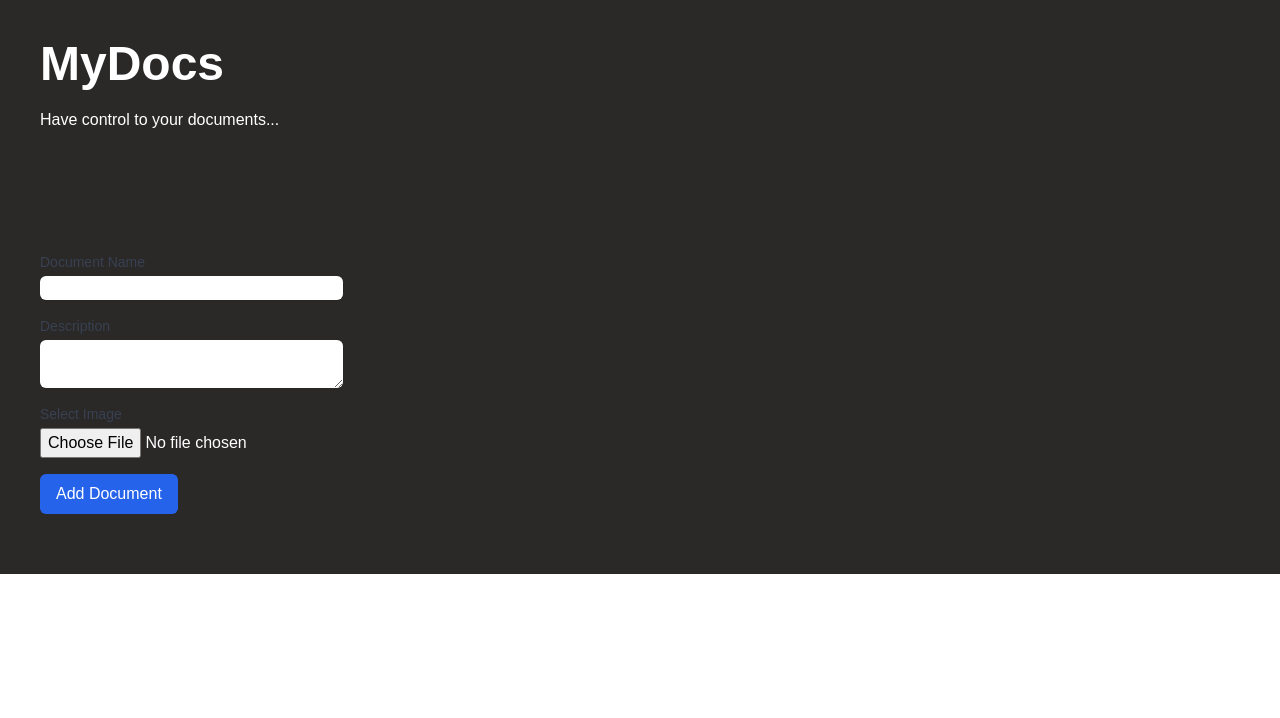
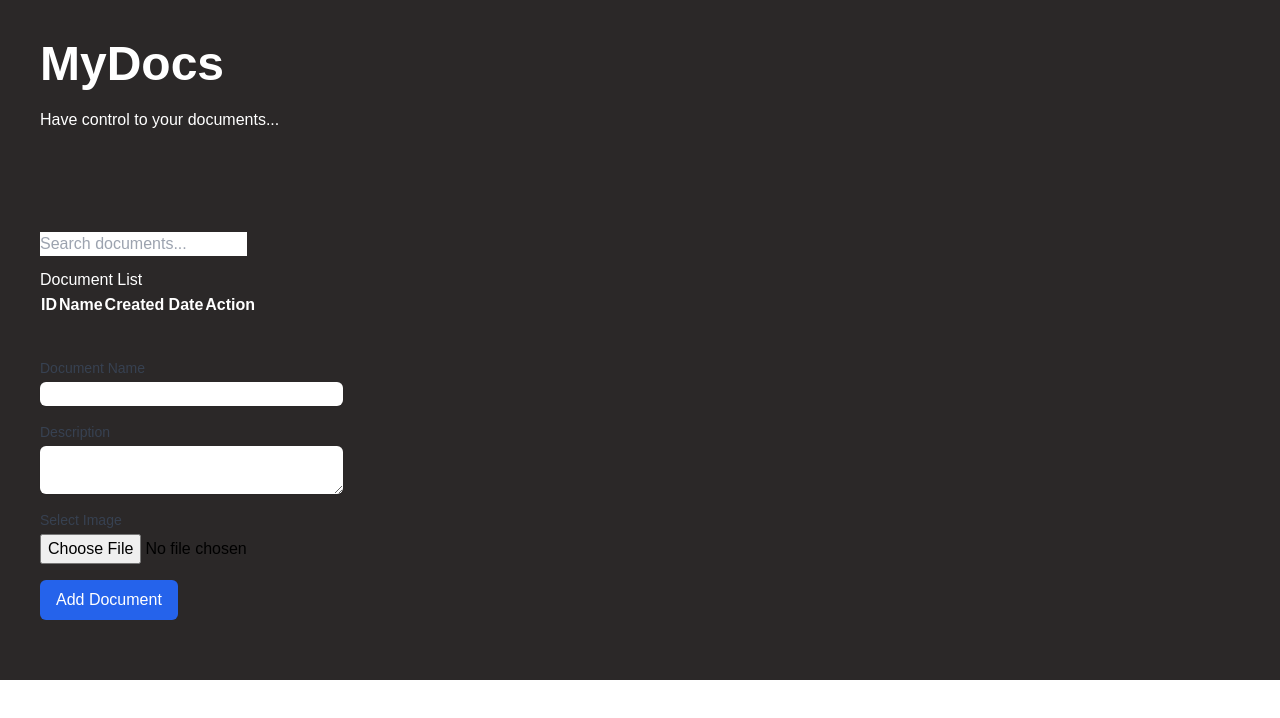
Before and after one commit to rk11machaba/documents-management, a Next.js app: page / in a window 1280 px wide. Shown: the top 718 px of the page. Built offline with nearby package versions, Linux system fonts and the light colour scheme.

Commit message:
add view docs page

```diff
--- a/app/page.tsx
+++ b/app/page.tsx
@@ -1,5 +1,6 @@
 import Image from "next/image";
 import Link from "next/link";
+import Documents from '@/components/documents'
 import AddDoc from '@/components/add_document';
 
 export default function Home() {
@@ -12,6 +13,7 @@ export default function Home() {
           <p className="pb-20">
             Have control to your documents...
           </p>
+          <Documents/>
           <AddDoc/>
         </div>
       </div>
--- a/components/add_document.tsx
+++ b/components/add_document.tsx
@@ -64,7 +64,7 @@ const AddDocument: React.FC = () => {
                 </label>
                 <input
                     type="text"
-                    className="block w-full mt-1 border-gray-300 rounded-md shadow-sm focus:ring-indigo-500 focus:border-indigo-500"
+                    className="block w-full mt-1 text-black border-gray-300 rounded-md shadow-sm focus:ring-indigo-500 focus:border-indigo-500"
                     id="documentName"
                     value={documentName}
                     onChange={handleDocumentNameChange}
@@ -73,7 +73,7 @@ const AddDocument: React.FC = () => {
                     Description
                 </label>
                 <textarea
-                    className="block w-full mt-1 border-gray-300 rounded-md shadow-sm focus:ring-indigo-500 focus:border-indigo-500"
+                    className="text-black block w-full mt-1 border-gray-300 rounded-md shadow-sm focus:ring-indigo-500 focus:border-indigo-500"
                     id="description"
                     value={description}
                     onChange={handleDescriptionChange}
@@ -83,7 +83,7 @@ const AddDocument: React.FC = () => {
                 </label>
                 <input
                     type="file"
-                    className="block w-full mt-1"
+                    className="text-black block w-full mt-1"
                     id="image"
                     onChange={handleImageChange}
                 />
--- /dev/null
+++ b/components/documents.tsx
@@ -0,0 +1,134 @@
+'use client';
+import React, { useState, useEffect } from 'react';
+
+interface Document {
+    id: number;
+    name: string;
+    date: string;
+    image?: string;
+}
+
+const Documents: React.FC = () => {
+    const [documents, setDocuments] = useState<Document[]>([]);
+    const [selectedDocument, setSelectedDocument] = useState<Document | null>(null);
+    const [showModal, setShowModal] = useState(false);
+    const [searchQuery, setSearchQuery] = useState<string>('');
+
+    useEffect(() => {
+        try {
+            const storedDocuments = JSON.parse(localStorage.getItem('documents') || '[]') as Document[];
+            setDocuments(storedDocuments);
+        } catch (error) {
+            console.error('Error parsing documents from localStorage:', error);
+        }
+    }, []);
+
+    const handleViewDocument = (id: number) => {
+        const document = documents.find((doc) => doc.id === id) || null;
+        setSelectedDocument(document);
+        setShowModal(true);
+    };
+
+    const handleDeleteDocument = (id: number) => {
+        const updatedDocuments = documents.filter((document) => document.id !== id);
+        setDocuments(updatedDocuments);
+        localStorage.setItem('documents', JSON.stringify(updatedDocuments));
+    };
+
+    const filteredDocuments = documents.filter((document) =>
+        document.name.toLowerCase().includes(searchQuery.toLowerCase())
+    );
+
+    return (
+        <>
+            <div className="container mt-5">
+                <div className="row">
+                    <div className="col-md-1 border-end"></div>
+                    <div className="mb-3">
+                        <input
+                            type="text"
+                            className="form-control"
+                            placeholder="Search documents..."
+                            value={searchQuery}
+                            onChange={(e: React.ChangeEvent<HTMLInputElement>) =>
+                                setSearchQuery(e.target.value)
+                            }
+                        />
+                    </div>
+                    <div className="col">
+                        <h2>Document List</h2>
+
+                        <table className="table">
+                            <thead>
+                                <tr>
+                                    <th>ID</th>
+                                    <th>Name</th>
+                                    <th>Created Date</th>
+                                    <th>Action</th>
+                                </tr>
+                            </thead>
+                            <tbody>
+                                {filteredDocuments.map((document) => (
+                                    <tr key={document.id}>
+                                        <td>{document.id}</td>
+                                        <td>{document.name}</td>
+                                        <td>{document.date}</td>
+                                        <td>
+                                            <button
+                                                className="btn btn-primary"
+                                                onClick={() => handleViewDocument(document.id)}
+                                            >
+                                                View
+                                            </button>
+                                            <button
+                                                className="btn btn-danger ms-2"
+                                                onClick={() => handleDeleteDocument(document.id)}
+                                            >
+                                                Delete
+                                            </button>
+                                        </td>
+                                    </tr>
+                                ))}
+                            </tbody>
+                        </table>
+                    </div>
+                </div>
+            </div>
+
+            {showModal && selectedDocument && (
+                <div
+                    className="modal show"
+                    tabIndex={-1}
+                    role="dialog"
+                    style={{ display: 'block', backgroundColor: 'rgba(0, 0, 0, 0.5)' }}
+                    aria-hidden={!showModal}
+                >
+                    <div className="modal-dialog modal-dialog-centered" role="document">
+                        <div className="modal-content">
+                            <div className="modal-header">
+                                <h5 className="modal-title">{selectedDocument.name}</h5>
+                                <button
+                                    type="button"
+                                    className="btn-close"
+                                    onClick={() => setShowModal(false)}
+                                    aria-label="Close"
+                                ></button>
+                            </div>
+                            <div className="modal-body">
+                                {selectedDocument.image && (
+                                    <img
+                                        src={selectedDocument.image}
+                                        alt="Document"
+                                        className="img-fluid"
+                                    />
+                                )}
+                            </div>
+                        </div>
+                    </div>
+                </div>
+            )}
+        </>
+    );
+};
+
+export default Documents;
```
